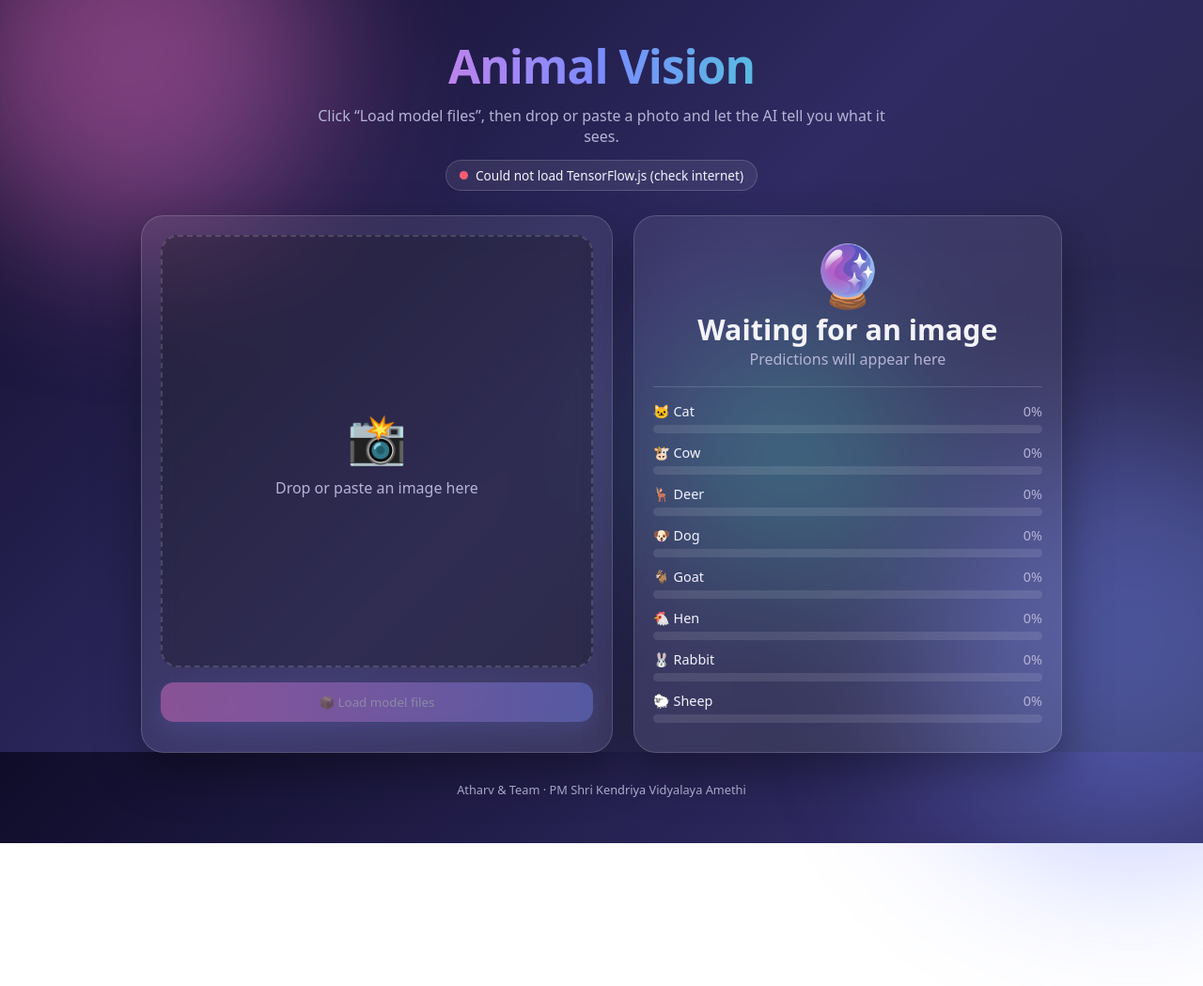
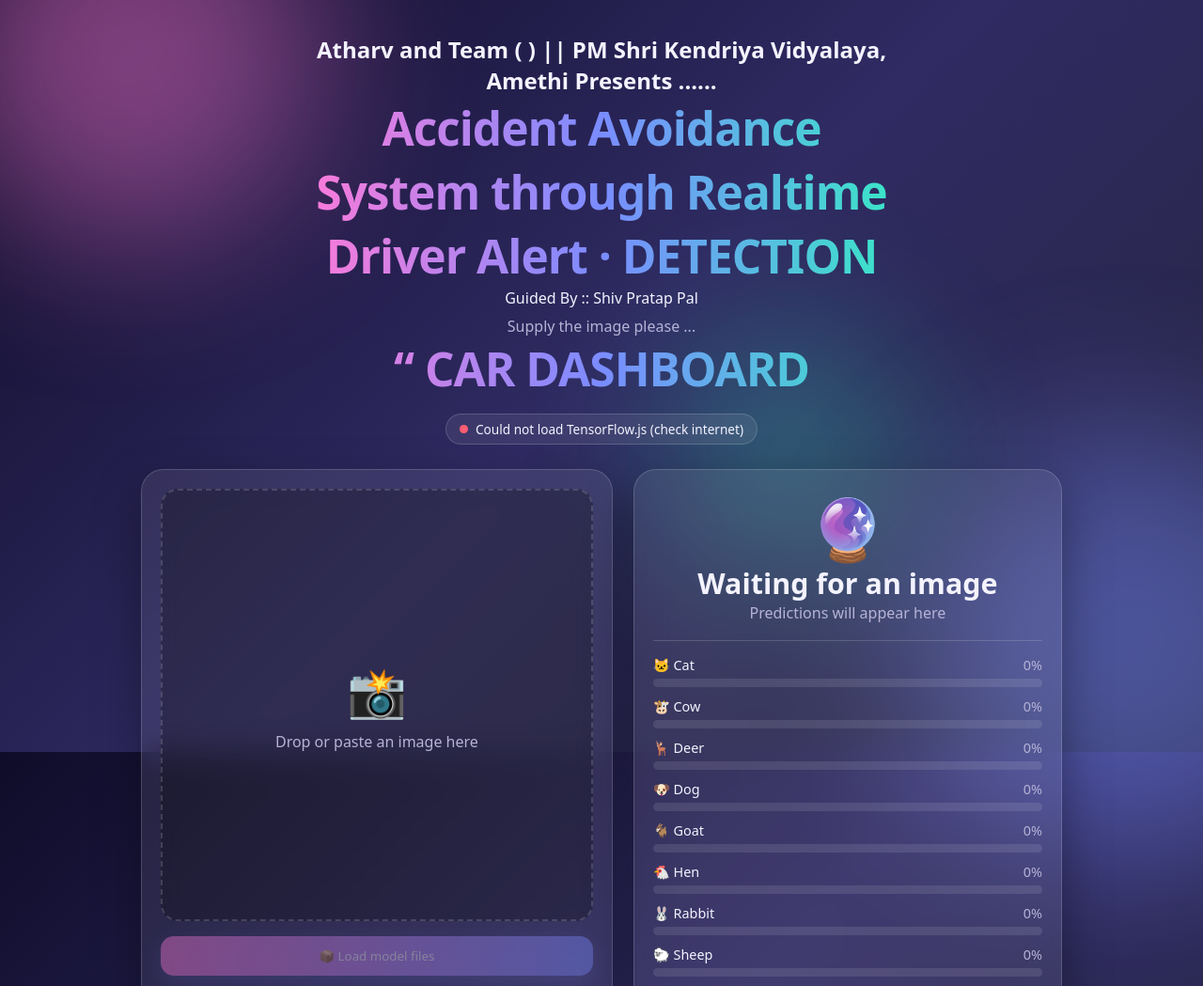
Before and after one commit to studteam7/acv4, a plain HTML site: page index.html in a window 1280 px wide. Shown: the top 1049 px of the page at 94% size. Before the commit the page ends 897 px from the top, so only its background shows below. Drawn offline with Linux system fonts and the light colour scheme.

Commit message:
Update index.html

```diff
--- a/index.html
+++ b/index.html
@@ -3,7 +3,7 @@
 <head>
 <meta charset="utf-8">
 <meta name="viewport" content="width=device-width, initial-scale=1">
-<title>Animal Vision · AI Image Classifier</title>
+<title>Accident Avoidance System through Realtime Driver Alert · DETECTION</title>
 <style>
 :root{
   --bg1:#0f0c29;--bg2:#302b63;--bg3:#24243e;
@@ -80,8 +80,11 @@ body.locked::before{content:"Developer tools are disabled on this page.";display
 <div class="blob one"></div><div class="blob two"></div><div class="blob three"></div>
 
 <header>
-  <h1>Animal Vision</h1>
-  <p>Click “Load model files”, then drop or paste a photo and let the AI tell you what it sees.</p>
+  <h2>Atharv and Team (                          ) || PM Shri Kendriya Vidyalaya, Amethi Presents ...... <h2>
+  <h1>Accident Avoidance System through Realtime Driver Alert · DETECTION</h1>
+  </h3> Guided By  ::  Shiv Pratap Pal </h3>
+  <p>Supply the image please ... </p>
+  <h1>“              CAR   DASHBOARD              </h1>
   <div class="chip" id="status"><span class="dot"></span><span id="statusText">Model not loaded</span></div>
 </header>
 
```
